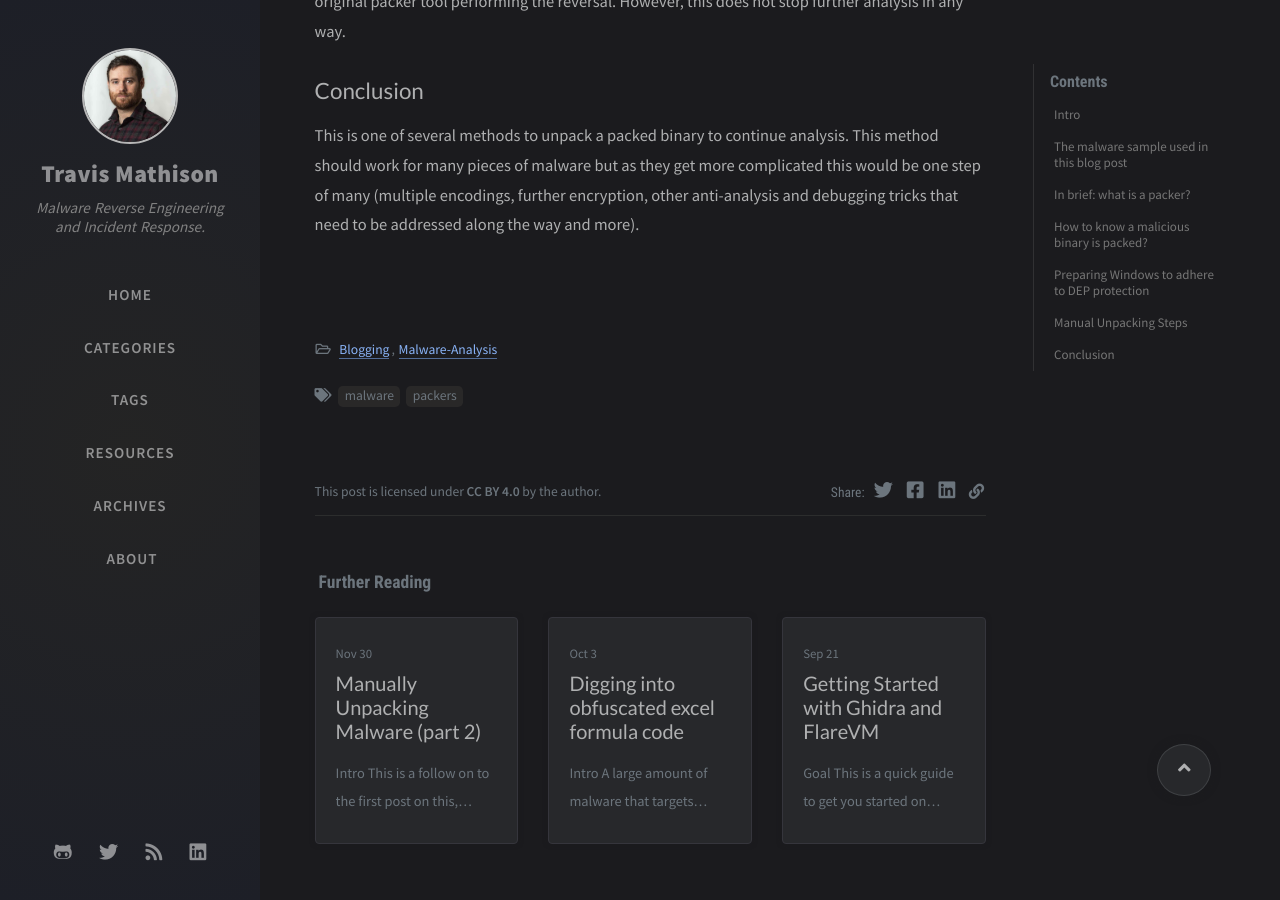
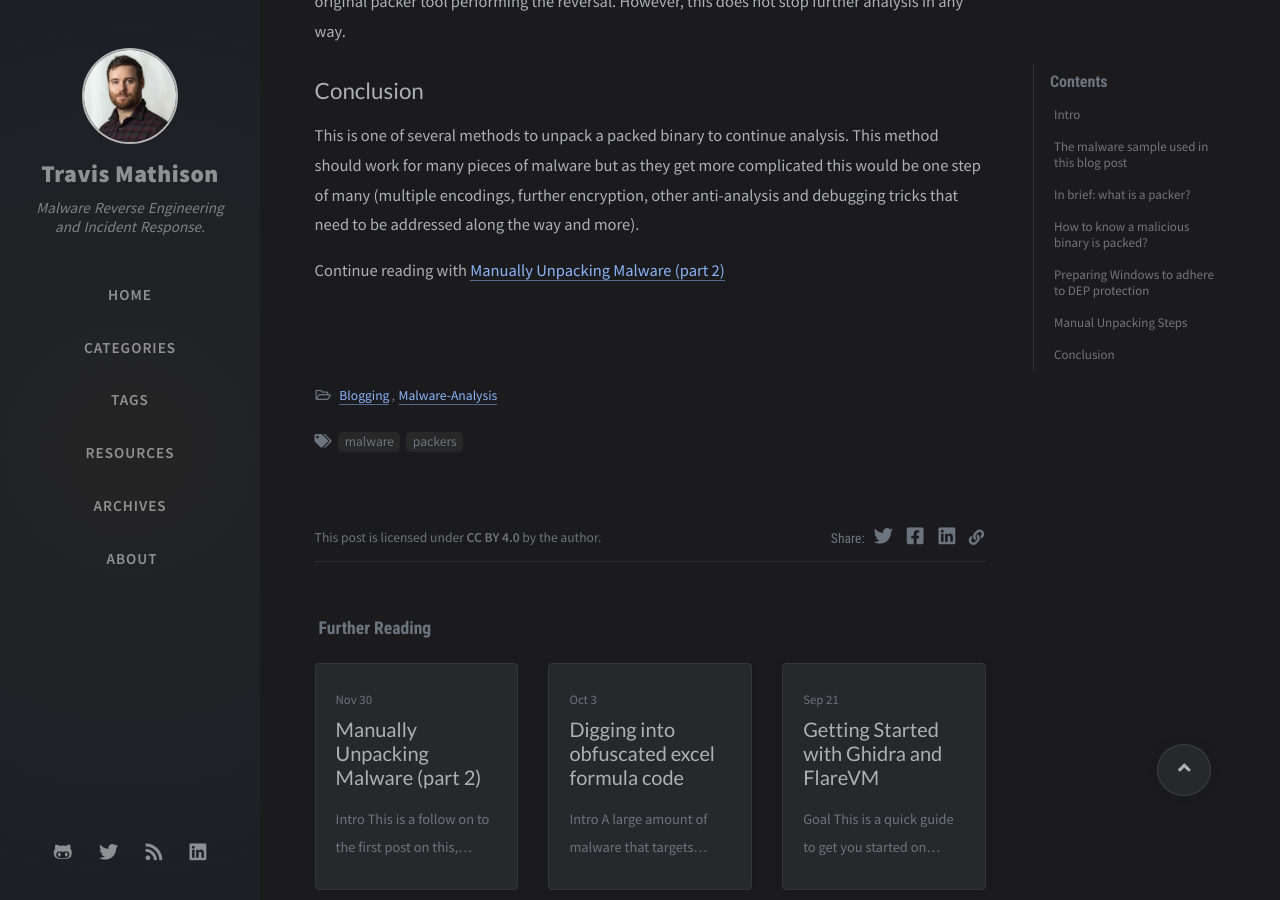
Before and after one commit to tdmathison/tdmathison.github.io, a Jekyll site: the page built from _posts/2020-11-23-Manually-unpacking-malware.md, in a window 1280 px wide and 900 px high, scrolled down 5573 px. Built offline with Jekyll 4.4.1, drawn with Linux system fonts in a browser that asks for light colours; nearby versions of some CDN libraries; comment, search, counter and statistics services are not loaded.

Commit message:
linking posts together

```diff
--- a/_posts/2020-11-23-Manually-unpacking-malware.md
+++ b/_posts/2020-11-23-Manually-unpacking-malware.md
@@ -133,3 +133,5 @@ While you get recovery of all the code needed to continue analysis, you will not
 
 ## Conclusion
 This is one of several methods to unpack a packed binary to continue analysis.  This method should work for many pieces of malware but as they get more complicated this would be one step of many (multiple encodings, further encryption, other anti-analysis and debugging tricks that need to be addressed along the way and more).
+
+Continue reading with [Manually Unpacking Malware (part 2)](https://www.travismathison.com/posts/Manually-unpacking-malware-part2/)
```
